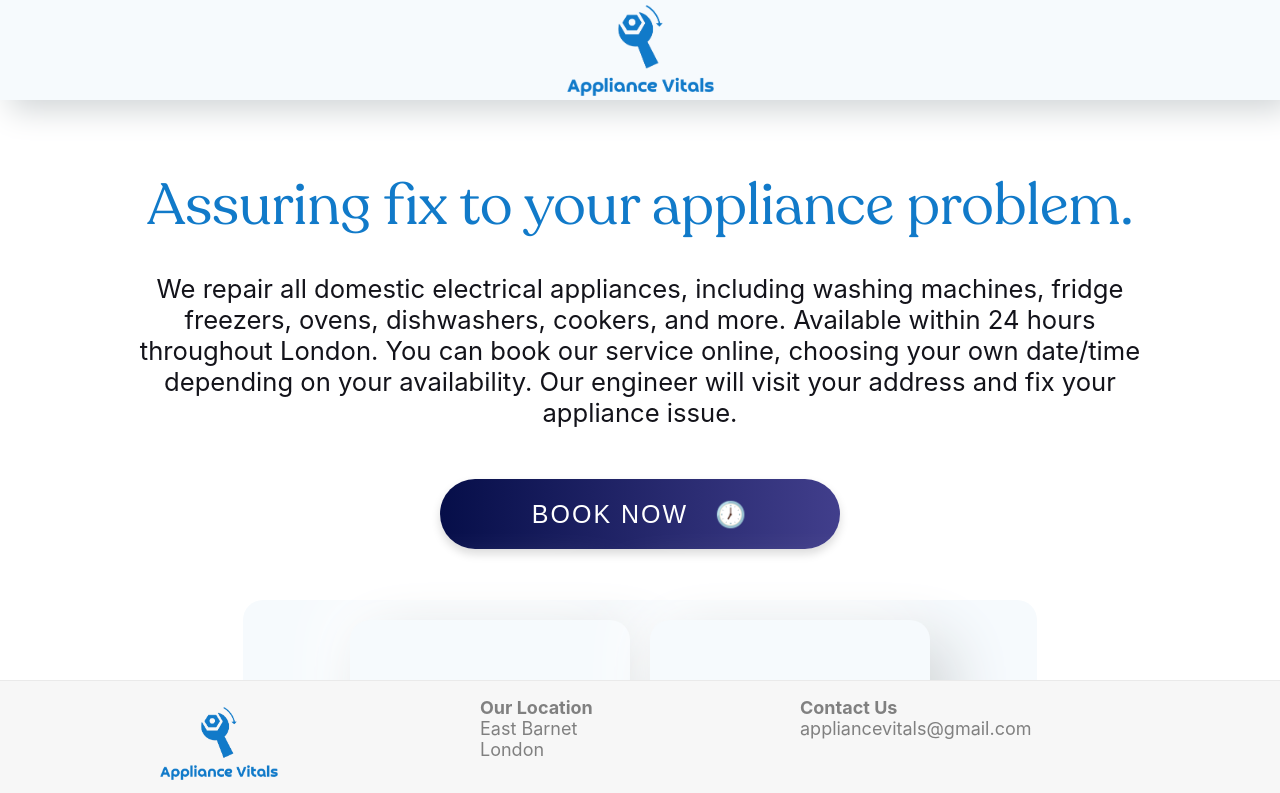
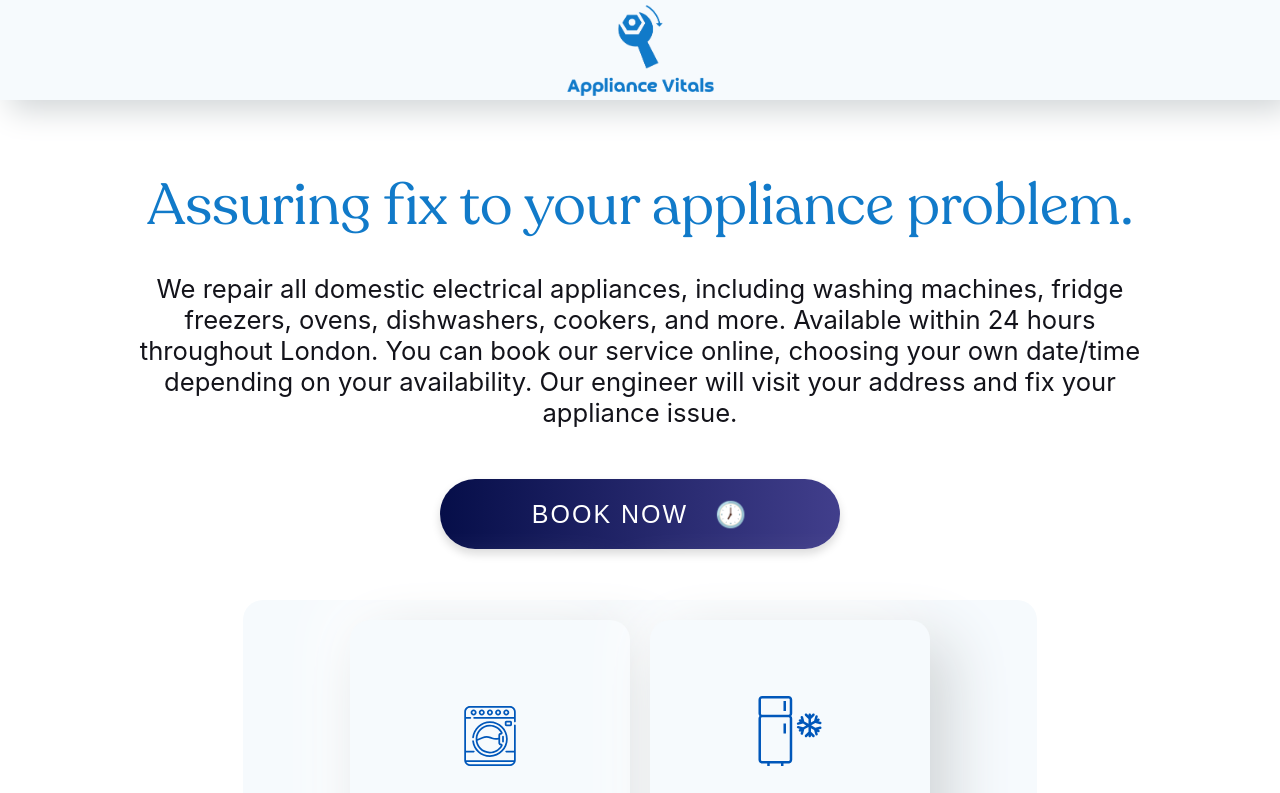
Before and after one commit to sohaibmh/appliance-vitals, a Next.js app: page / in a window 1280 px wide. Shown: the top 793 px of the page. Built offline with nearby package versions, Linux system fonts and the light colour scheme.

Commit message:
updated container height

```diff
--- a/styles/Home.module.css
+++ b/styles/Home.module.css
@@ -1,5 +1,5 @@
 .container {
-  min-height: 60vh;
+  min-height: 65vh;
   display: flex;
   flex-direction: column;
   justify-content: center;
@@ -146,7 +146,7 @@
   font-size: 18px;
   color: gray;
   text-align: left;
-  position: absolute;
+  /* position: absolute; */
   bottom: 0;
 }
 
```
